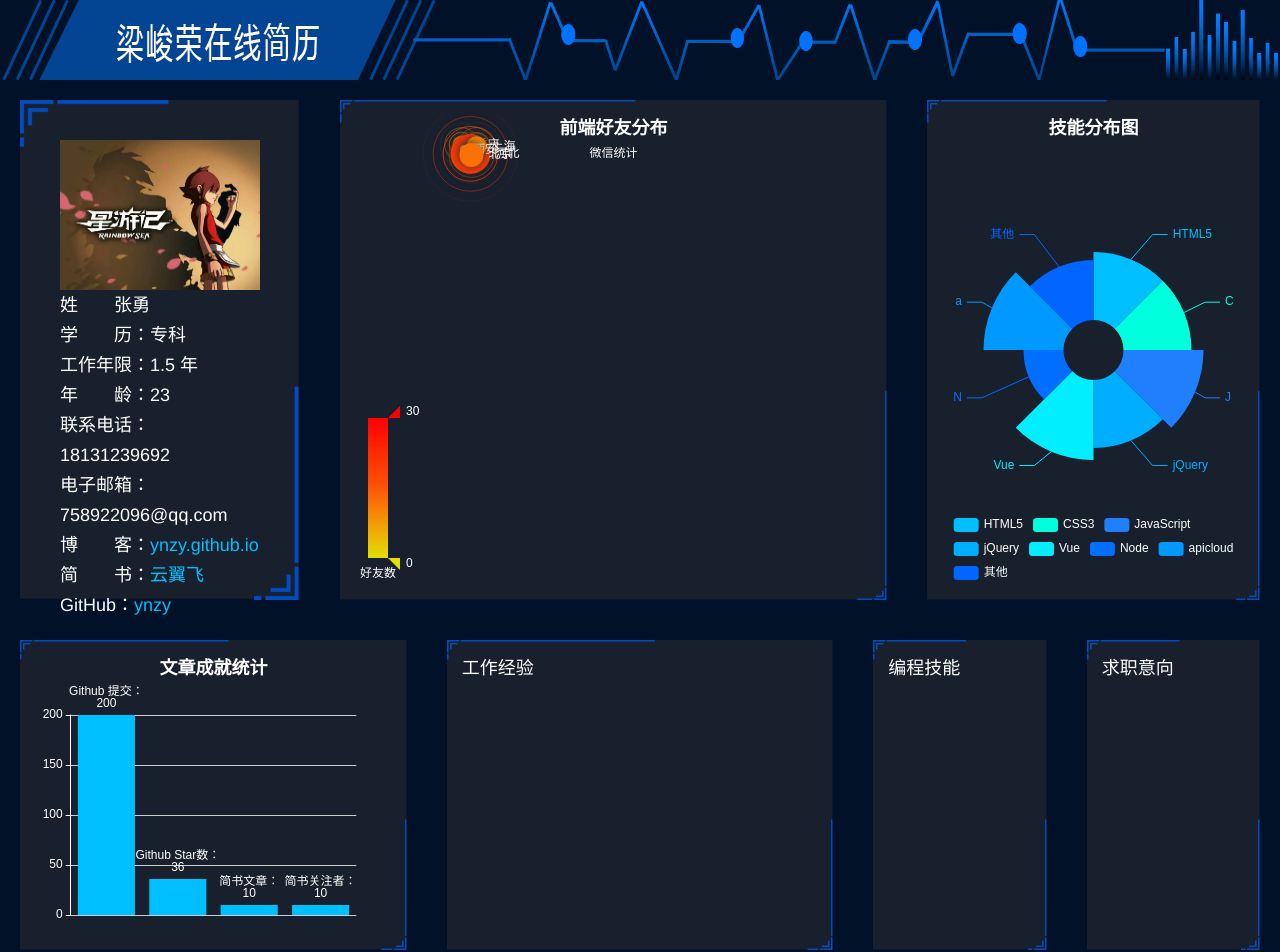
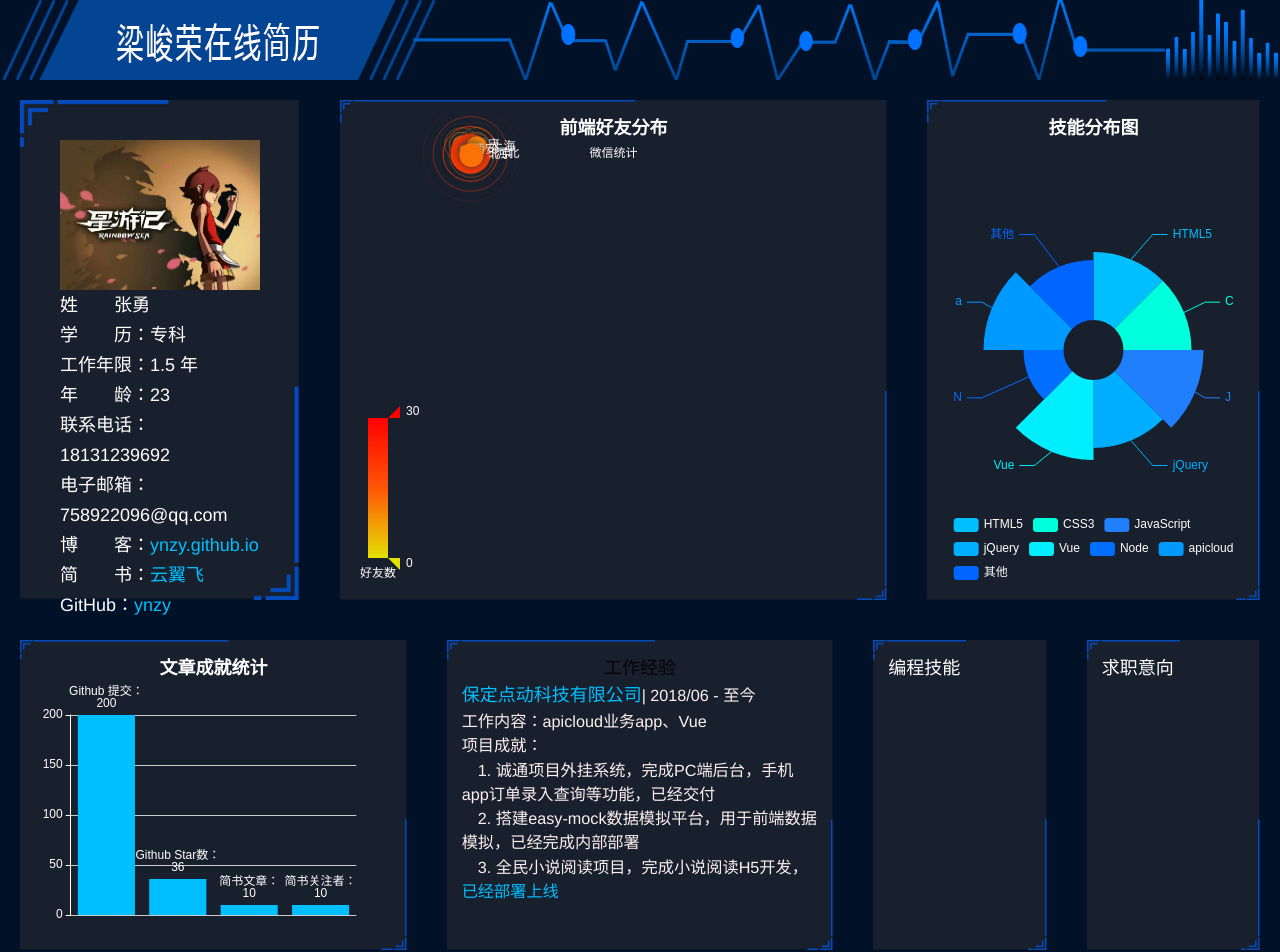
Before and after one commit to ynzy/vue_echart_CurriculumVitae, a Vue app: page / in a window 1280 px wide. Shown: the top 952 px of the page. Built offline with nearby package versions, Linux system fonts and the light colour scheme.

Commit message:
工作经验

```diff
--- a/src/components/BasicInfo.vue
+++ b/src/components/BasicInfo.vue
@@ -8,9 +8,9 @@
     <p>年&emsp;&emsp;龄：23</p>
     <p>联系电话：18131239692</p>
     <p>电子邮箱：758922096@qq.com</p>
-    <p>博&emsp;&emsp;客：<a href="https://ynzy.github.io">ynzy.github.io</a></p>
-    <p>简&emsp;&emsp;书：<a href="https://www.jianshu.com/u/a119a26f3e98">云翼飞</a></p>
-    <p>GitHub：<a href="https://github.com/ynzy">ynzy</a></p>
+    <p>博&emsp;&emsp;客：<a href="https://ynzy.github.io" target="view_window">ynzy.github.io</a></p>
+    <p>简&emsp;&emsp;书：<a href="https://www.jianshu.com/u/a119a26f3e98" target="view_window">云翼飞</a></p>
+    <p>GitHub：<a href="https://github.com/ynzy" target="view_window">ynzy</a></p>
   </div>
 </template>
 
--- a/src/components/WorkExperience.vue
+++ b/src/components/WorkExperience.vue
@@ -1,6 +1,20 @@
 <!-- 工作经验 -->
 <template>
-  <div :class="WorkExperience">工作经验</div>
+  <div :class="WorkExperience">
+    <h3 class="text-center text-top">工作经验</h3>
+    <p>
+      <a href="javascript:void(0)">保定点动科技有限公司</a>
+      <span class="text-small">| 2018/06 - 至今</span>
+    </p>
+    <p class="text-small">工作内容：apicloud业务app、Vue </p>
+    <p class="text-small">项目成就：</p>
+    <p class="text-small">&emsp;1. 诚通项目外挂系统，完成PC端后台，手机app订单录入查询等功能，已经交付</p>
+    <p class="text-small">&emsp;2. 搭建easy-mock数据模拟平台，用于前端数据模拟，已经完成内部部署</p>
+    <p class="text-small">&emsp;3. 全民小说阅读项目，完成小说阅读H5开发，<a href="http://shunpingreadbook.diandongmark.com/index.html
+" target="view_window">已经部署上线</a>
+</p>
+
+  </div>
 </template>
 
 <script>
@@ -26,4 +40,24 @@ export default {
   border-image: url("~@/./assets/img/border_image.png") 30 30 stretch;
   background: #18202d;
 }
+a {
+  color: deepskyblue;
+}
+a:hover {
+  color: rgb(118, 190, 248);
+}
+.part-five-responsive {
+  width: 100%;
+  border: 40px solid transparent;
+  border-image: url("~@/./assets/img/border_image.png") 30 30 stretch;
+  background: #18202d;
+}
+.text-center {
+  text-align: center;
+}
+.text-small {
+  font-size: 0.9em;
+  color: rgb(253, 239, 239);
+}
+
 </style>
```
